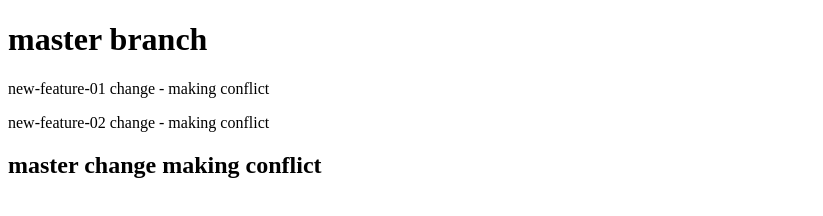
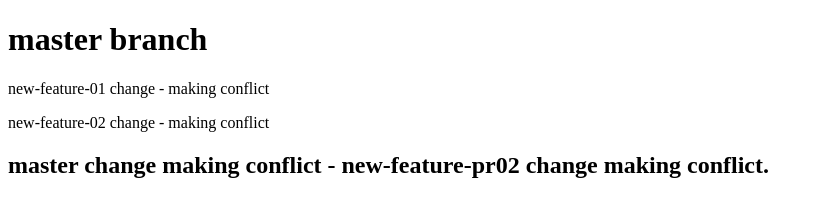
Before and after one commit to Bs4876/branchs, a plain HTML site: page index.html in a window 1280 px wide. Shown: the whole page, without its empty margins (0-823 px from the left). Drawn offline with Linux system fonts and the light colour scheme.

Commit message:
new-feature-pr02 change making conflict

```diff
--- a/index.html
+++ b/index.html
@@ -9,6 +9,6 @@
     <h1>master branch</h1>
     <p>new-feature-01 change - making conflict</p>
     <p>new-feature-02 change - making conflict</p>
-    <h2>master change making conflict</h2>
+    <h2>master change making conflict - new-feature-pr02 change making conflict.</h2>
 </body>
 </html>
```
